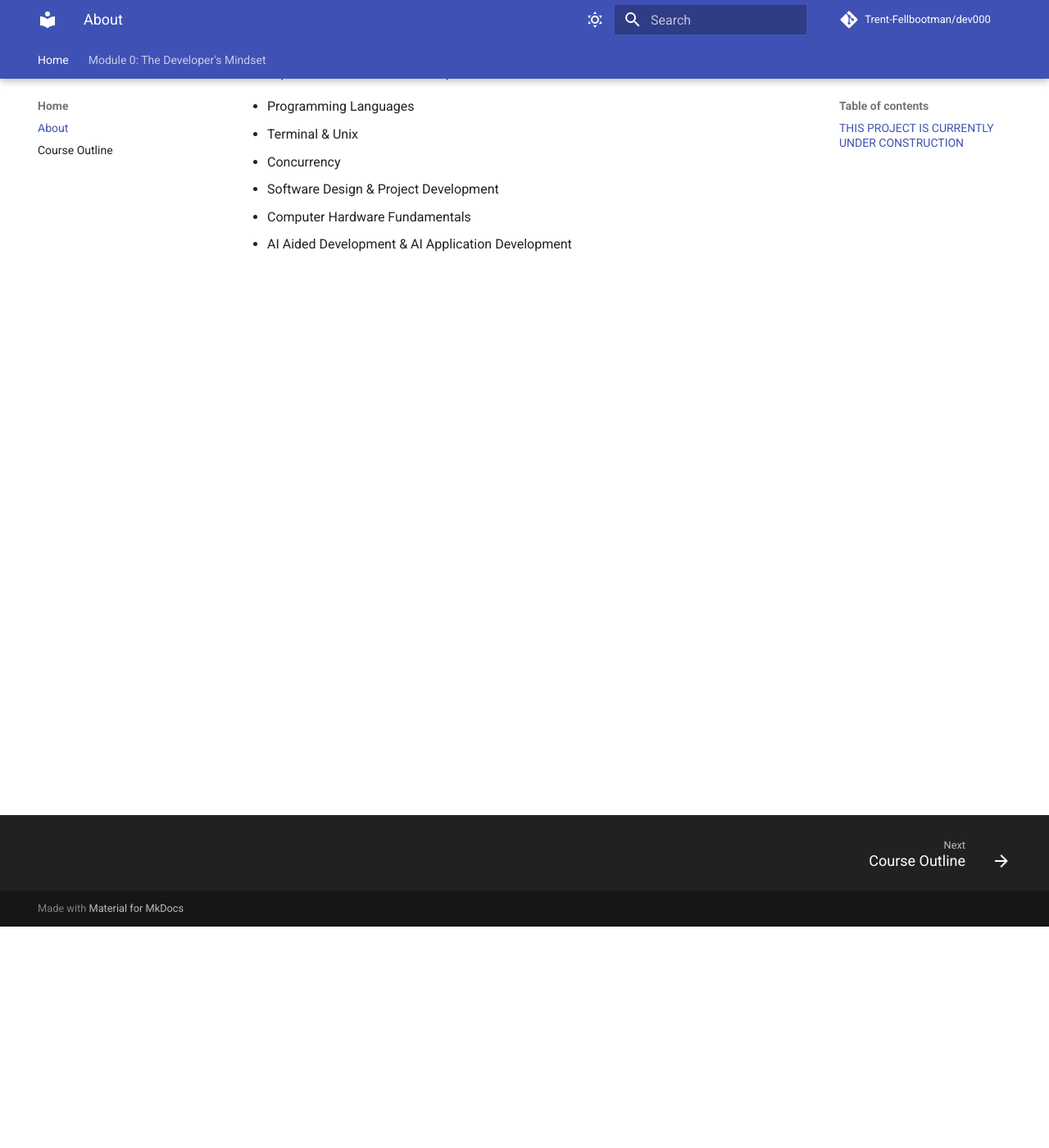
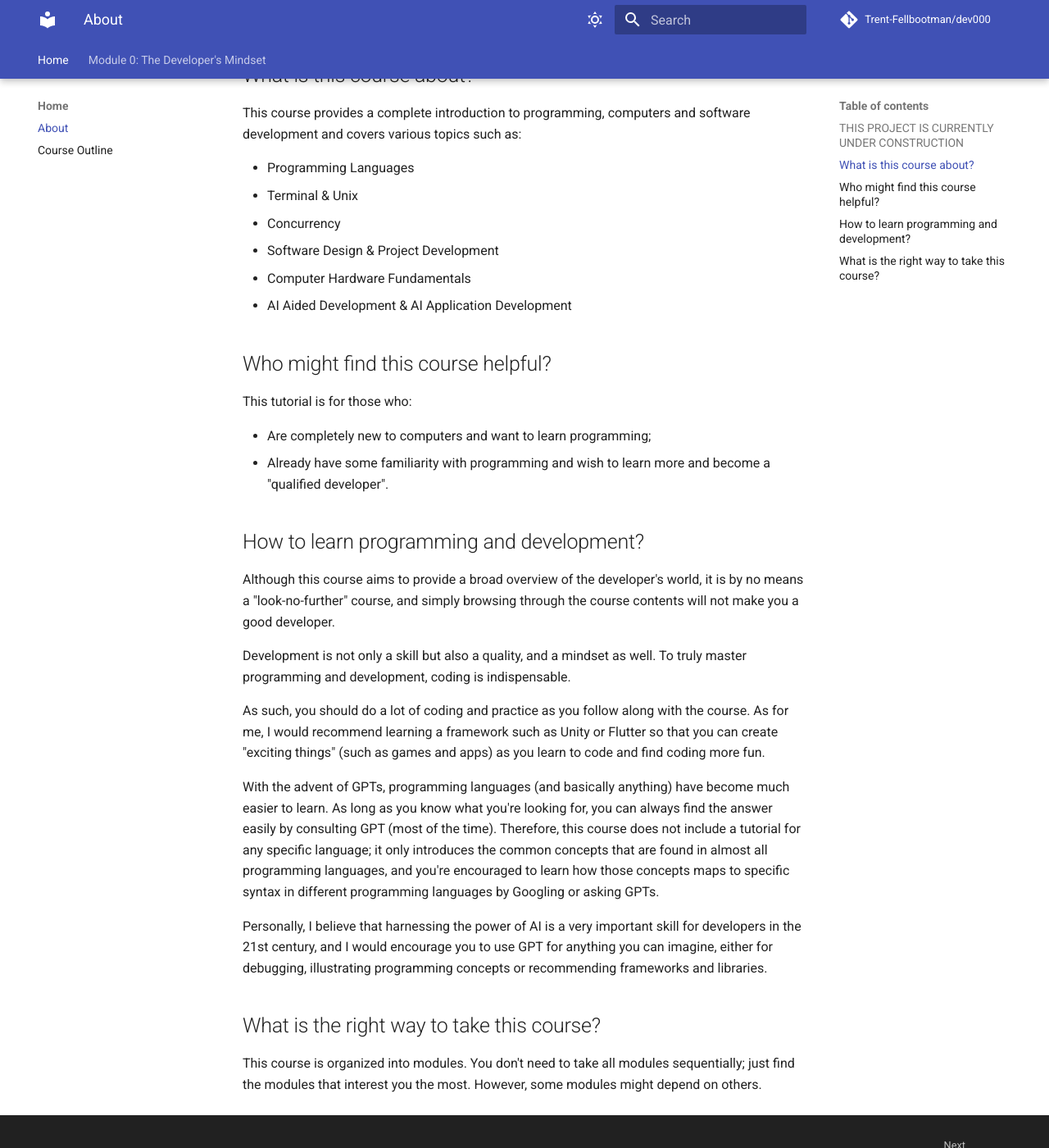
Before and after one commit to Trent-Fellbootman/dev000, an MkDocs documentation site: the page built from docs/index.md, in a window 1280 px wide and 1400 px high, scrolled down 270 px. Shown: the whole window at 82% size. Built offline with MkDocs 1.6.1 and Material for MkDocs 9.7.7, drawn with Linux system fonts in a browser that asks for light colours; comment, search, counter and statistics services are not loaded.

Commit message:
Copy material from README to index.md

```diff
--- a/docs/index.md
+++ b/docs/index.md
@@ -1,6 +1,8 @@
 # DEV-000: The Complete Introduction to Development
 
 ## THIS PROJECT IS CURRENTLY UNDER CONSTRUCTION
+
+## What is this course about?
 
 This course provides a complete introduction to programming, computers and software development and covers various topics such as:
 
@@ -10,3 +12,26 @@ This course provides a complete introduction to programming, computers and softw
 - Software Design & Project Development
 - Computer Hardware Fundamentals
 - AI Aided Development & AI Application Development
+
+## Who might find this course helpful?
+
+This tutorial is for those who:
+
+- Are completely new to computers and want to learn programming;
+- Already have some familiarity with programming and wish to learn more and become a "qualified developer".
+
+## How to learn programming and development?
+
+Although this course aims to provide a broad overview of the developer's world, it is by no means a "look-no-further" course, and simply browsing through the course contents will not make you a good developer.
+
+Development is not only a skill but also a quality, and a mindset as well. To truly master programming and development, coding is indispensable.
+
+As such, you should do a lot of coding and practice as you follow along with the course. As for me, I would recommend learning a framework such as Unity or Flutter so that you can create "exciting things" (such as games and apps) as you learn to code and find coding more fun.
+
+With the advent of GPTs, programming languages (and basically anything) have become much easier to learn. As long as you know what you're looking for, you can always find the answer easily by consulting GPT (most of the time). Therefore, this course does not include a tutorial for any specific language; it only introduces the common concepts that are found in almost all programming languages, and you're encouraged to learn how those concepts maps to specific syntax in different programming languages by Googling or asking GPTs.
+
+Personally, I believe that harnessing the power of AI is a very important skill for developers in the 21st century, and I would encourage you to use GPT for anything you can imagine, either for debugging, illustrating programming concepts or recommending frameworks and libraries.
+
+## What is the right way to take this course?
+
+This course is organized into modules. You don't need to take all modules sequentially; just find the modules that interest you the most. However, some modules might depend on others.
```
